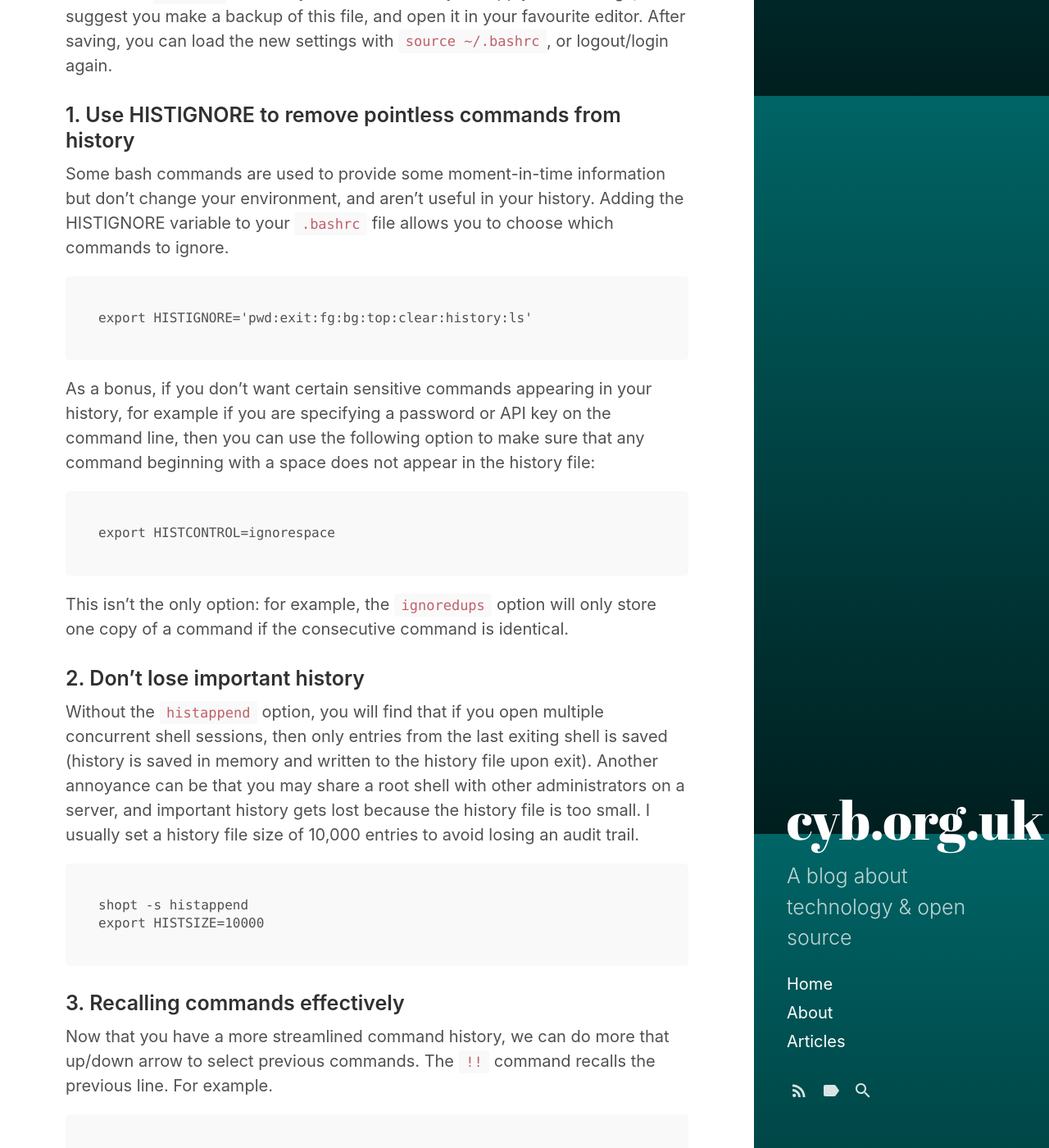
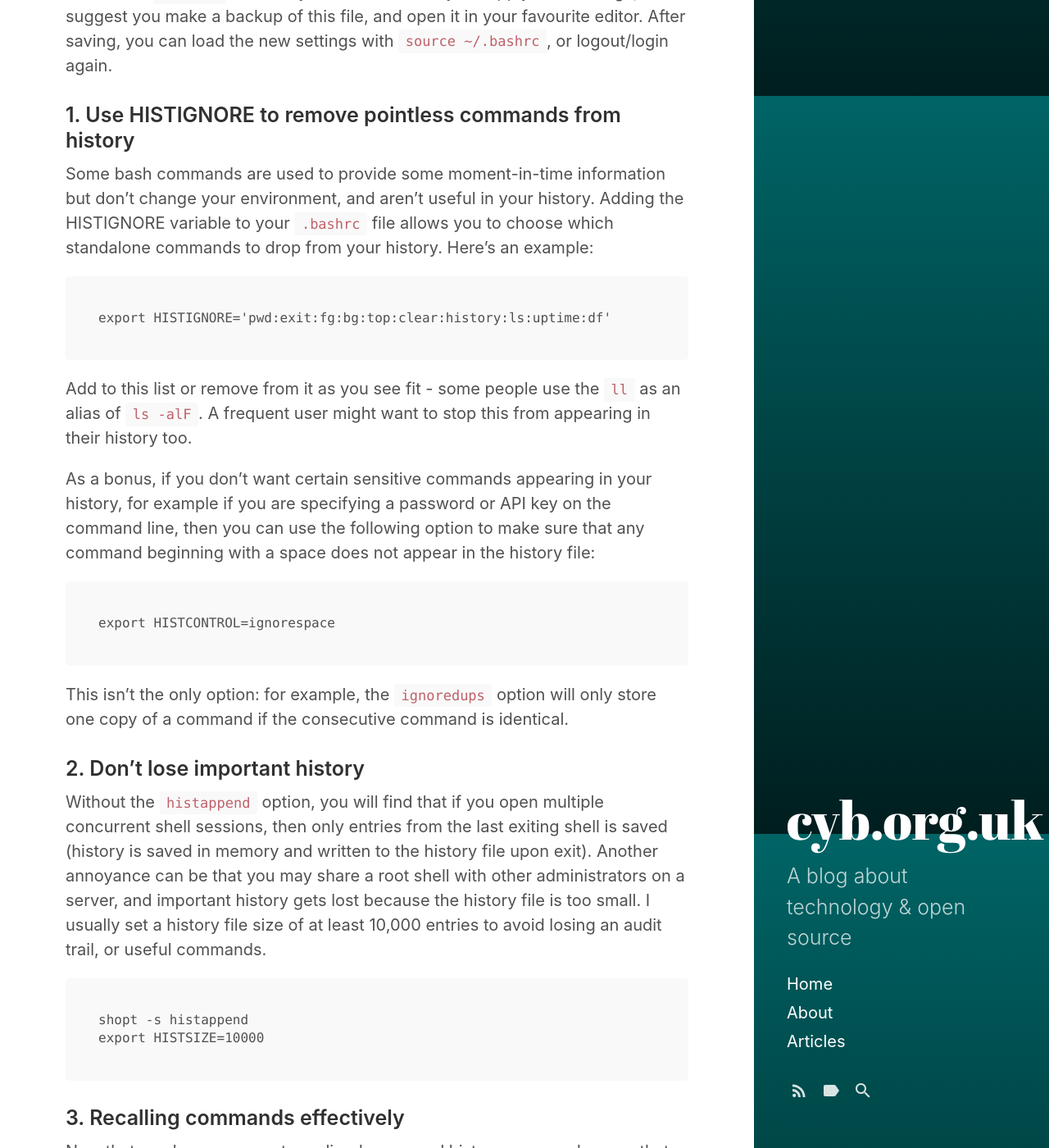
Before and after one commit to cyborguk/cyborguk.github.io, a Jekyll site: the page built from _posts/2021-05-03-bash-productivity.md, in a window 1280 px wide and 1400 px high, scrolled down 783 px. Shown: the whole window at 82% size. Built offline with Jekyll 4.4.1, drawn with Linux system fonts in a browser that asks for light colours; some of the changed text lies outside the part shown.

Commit message:
Finalised blog post

````diff
--- a/_posts/2021-05-01-bash-productivity.md
+++ b/_posts/2021-05-03-bash-productivity.md
@@ -37,12 +37,16 @@ favourite editor. After saving, you can load the new settings with `source
 
 Some bash commands are used to provide some moment-in-time information but
 don't change your environment, and aren't useful in your history. Adding the
-HISTIGNORE variable to your `.bashrc` file allows you to choose which commands
-to ignore.
+HISTIGNORE variable to your `.bashrc` file allows you to choose which
+standalone commands to drop from your history. Here's an example:
 
 ```
-export HISTIGNORE='pwd:exit:fg:bg:top:clear:history:ls'
+export HISTIGNORE='pwd:exit:fg:bg:top:clear:history:ls:uptime:df'
 ```
+
+Add to this list or remove from it as you see fit - some people use the `ll` as
+an alias of `ls -alF`. A frequent user might want to stop this from appearing
+in their history too.
 
 As a bonus, if you don't want certain sensitive commands appearing in your
 history, for example if you are specifying a password or API key on the command
@@ -63,8 +67,8 @@ concurrent shell sessions, then only entries from the last exiting shell is
 saved (history is saved in memory and written to the history file upon exit).
 Another annoyance can be that you may share a root shell with other
 administrators on a server, and important history gets lost because the history
-file is too small. I usually set a history file size of 10,000 entries to avoid
-losing an audit trail.
+file is too small. I usually set a history file size of at least 10,000 entries
+to avoid losing an audit trail, or useful commands.
 
 ```
 shopt -s histappend
````
Also changed, not shown: other parts of _posts/2021-05-03-bash-productivity.md (+4 -2 lines).
